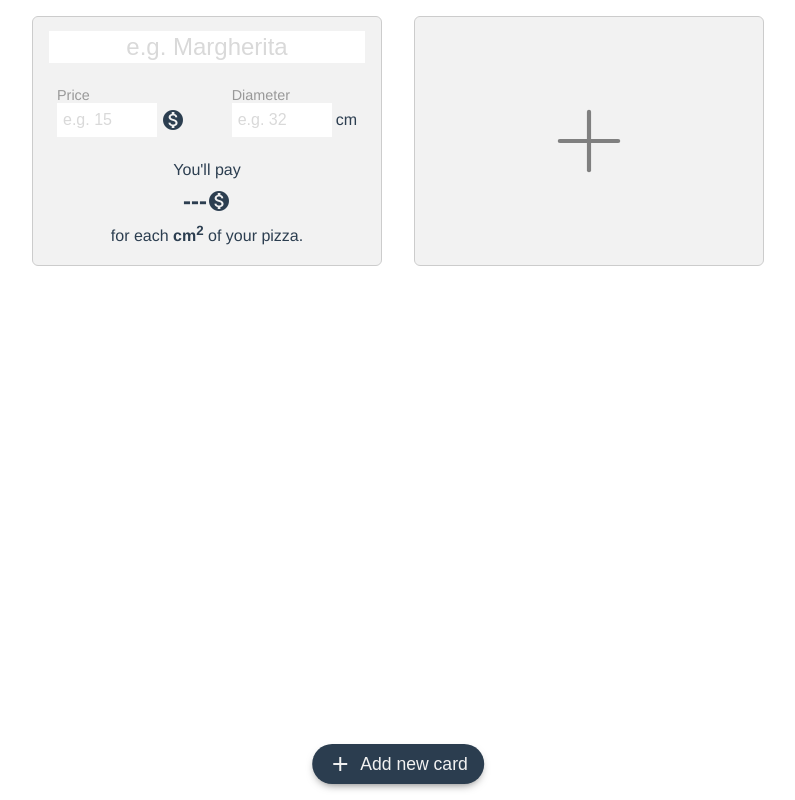
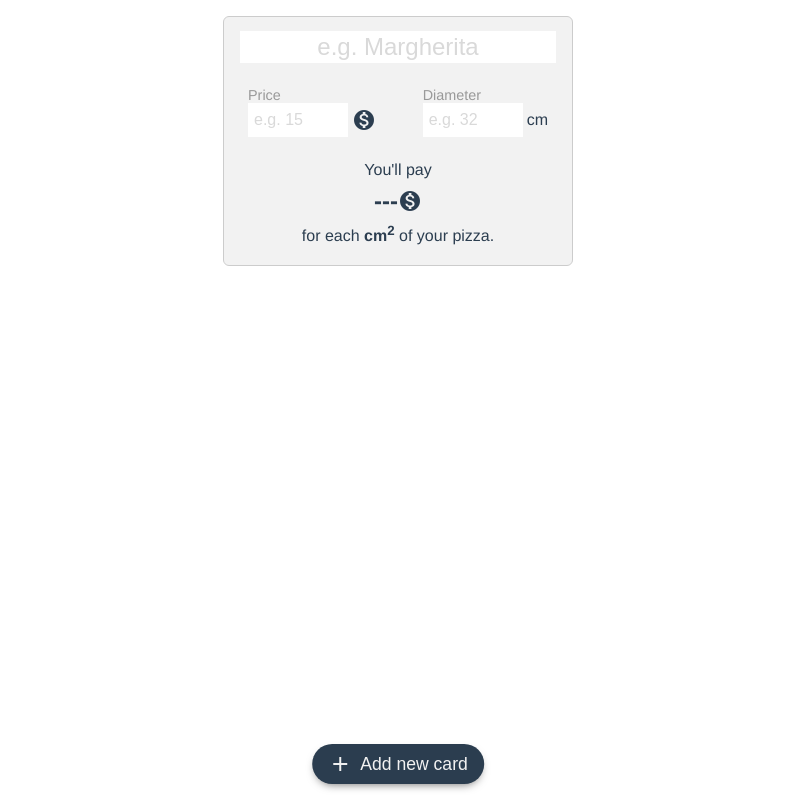
Before and after one commit to hwawrzacz/pizza-onionizer, a Vue app: page / in a window 1280 px wide. Shown: the whole page, without its empty margins (242-1037 px from the left). Built offline with nearby package versions, Linux system fonts and the light colour scheme.

Commit message:
Remove 'new-card' component
Display caption when no cards are added.

```diff
--- a/src/App.vue
+++ b/src/App.vue
@@ -4,24 +4,30 @@
       <li v-for="id in cardsIds" :key="id">
         <CardDetails :idCard="id" @deleteCard="deleteCard" />
       </li>
-      <li class="fx-row fx-h-center fx-v-center">
-        <CardNew v-on:add-card="addNewCard" />
-      </li>
     </ul>
-    <button class="button--new-card fx-row fx-v-center" @click="addNewCard">
+    <section class="caption--no-cards" v-if="!cardsIds.length">
+      <h1>No cards added</h1>
+      <p>
+        Add new cards to compare your potential pizza's
+        surface-area-to-price-ratio
+      </p>
+    </section>
+    <button
+      class="button--new-card fx-row fx-v-center"
+      :class="{ up: !cardsIds.length }"
+      @click="addNewCard"
+    >
       <i class="material-icons">add</i>Add new card
     </button>
   </div>
 </template>
 
 <script>
-import CardNew from "./components/card-new/CardNew.vue";
 import CardDetails from "./components/card-details/CardDetails.vue";
 
 export default {
   name: "App",
   components: {
-    CardNew,
     CardDetails,
   },
 
@@ -77,11 +83,29 @@ ul {
   background-color: hsl(210, 29%, 24%);
   color: hsl(0, 0%, 95%);
   cursor: pointer;
+  transition: 300ms;
 
   box-shadow: 0 4px 10px -4px #666;
 }
+
 .button--new-card > i {
   margin-right: 8px;
+}
+
+.button--new-card.up {
+  bottom: 40%;
+}
+
+.caption--no-cards {
+  position: absolute;
+  width: 100%;
+  top: 40%;
+  left: 50%;
+  transform: translateX(-50%) translateY(-50%);
+}
+
+.caption--no-cards > h1 {
+  margin-bottom: 16px;
 }
 
 /* Common */
--- a/src/components/card-new/CardNew.vue
+++ /dev/null
@@ -1,87 +0,0 @@
-<template>
-  <div class="card" @click="sendNewCardRequest">
-    <svg
-      xmlns="http://www.w3.org/2000/svg"
-      viewBox="0 0 24 24"
-      fill="none"
-      stroke="currentColor"
-      stroke-width="2"
-      stroke-linecap="round"
-      stroke-linejoin="round"
-      class="icon"
-    >
-      <line x1="12" y1="5" x2="12" y2="19" />
-      <line x1="5" y1="12" x2="19" y2="12" />
-    </svg>
-    <span class="label">Add new calculation</span>
-  </div>
-</template>
-
-<script>
-export default {
-  name: "CardNew",
-  methods: {
-    sendNewCardRequest() {
-      this.$emit("add-card");
-    },
-  },
-};
-</script>
-
-<style scoped>
-::selection {
-  color: inherit;
-  background-color: inherit;
-}
-
-.card {
-  position: relative;
-  width: 350px;
-  height: 250px;
-  padding: 8px;
-  margin: 16px;
-
-  overflow: hidden;
-  border: 1px solid hsl(0, 0%, 80%);
-  background-color: hsl(0, 0%, 95%);
-  border-radius: 6px;
-  cursor: pointer;
-  transition: 200ms;
-}
-
-.label {
-  position: absolute;
-  top: 50%;
-  left: 50%;
-
-  transform: translateX(-50%) translateY(-50%) scale(2);
-  font-size: 1.5em;
-  opacity: 0;
-  text-align: center;
-  transition: inherit;
-  color: hsl(0, 0%, 50%);
-}
-
-.icon {
-  position: absolute;
-  top: 50%;
-  left: 50%;
-  width: 100px;
-  height: 100px;
-  opacity: 1;
-  stroke-width: 1;
-  color: hsl(1, 0%, 50%);
-  transform: translateX(-50%) translateY(-50%);
-  transition: inherit;
-}
-
-.card:hover > .icon {
-  transform: translateX(-50%) translateY(-50%) scale(0.5);
-  opacity: 0;
-}
-
-.card:hover > .label {
-  transform: translateX(-50%) translateY(-50%) scale(1);
-  opacity: 1;
-}
-</style>
```
